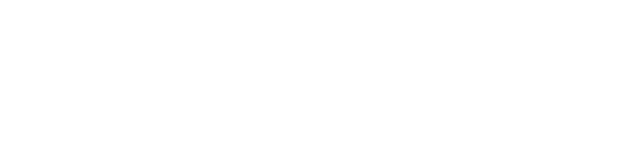
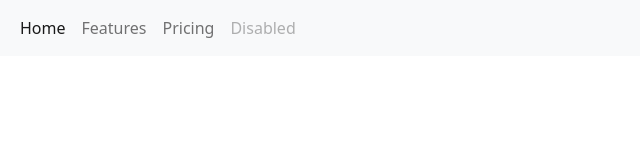
Before and after one commit to AnaRecio/HDI_Analysis, a plain HTML site: page index.html in a window 1280 px wide. Shown: the whole page, without its empty margins (0-640 px from the left). Drawn offline with nearby package versions, Linux system fonts and the light colour scheme.

Commit message:
fucking computadora

```diff
--- a/index.html
+++ b/index.html
@@ -7,10 +7,31 @@
     <title>Portfolio</title>
     <link rel="styles" href="./styles.css">
     <link href="https://cdn.jsdelivr.net/npm/bootstrap@5.1.3/dist/css/bootstrap.min.css" rel="stylesheet" integrity="sha384-1BmE4kWBq78iYhFldvKuhfTAU6auU8tT94WrHftjDbrCEXSU1oBoqyl2QvZ6jIW3" crossorigin="anonymous">
-
-
+    <script src="https://cdn.jsdelivr.net/npm/bootstrap@5.1.3/dist/js/bootstrap.bundle.min.js" integrity="sha384-ka7Sk0Gln4gmtz2MlQnikT1wXgYsOg+OMhuP+IlRH9sENBO0LRn5q+8nbTov4+1p" crossorigin="anonymous"></script>
 </head>
 <body>
+    <header>
+        <nav class="navbar navbar-expand-lg navbar-light bg-light">
+            <div class="container-fluid">
+              <div class="collapse navbar-collapse" id="navbarNav">
+                <ul class="navbar-nav">
+                  <li class="nav-item">
+                    <a class="nav-link active" aria-current="page" href="#">Home</a>
+                  </li>
+                  <li class="nav-item">
+                    <a class="nav-link" href="#">Features</a>
+                  </li>
+                  <li class="nav-item">
+                    <a class="nav-link" href="#">Pricing</a>
+                  </li>
+                  <li class="nav-item">
+                    <a class="nav-link disabled">Disabled</a>
+                  </li>
+                </ul>
+              </div>
+            </div>
+          </nav>
+    </header>
 
 
     <script src="./index.js"></script>
```
